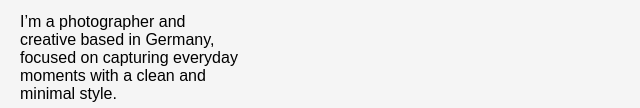
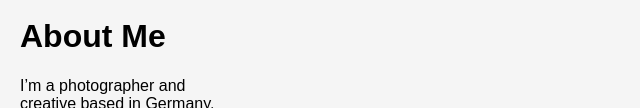
Before and after one commit to ethanbieg/my-website, a plain HTML site: page about.html in a window 1280 px wide. Shown: the part 561-669 px from the top of the page, without its empty margins (0-640 px from the left). Drawn offline with Linux system fonts and the light colour scheme.

Commit message:
Update about.html

````diff
--- a/about.html
+++ b/about.html
@@ -95,10 +95,14 @@
 <a href="#">Music</a>
 <a href="#">Contact</a>
 
-<!-- PROFILE IMAGE -->
 <div class="profile">
   <img src="images/profile.jpg" alt="Profile Photo">
 </div>
+<!-- ABOUT BLOCK (same structure as images) -->
+<div class="work">
+  <div class="content">
+    <h1>About Me</h1>
+
     <p>
       I’m a photographer and creative based in Germany, focused on capturing
       everyday moments with a clean and minimal style.
@@ -116,9 +120,6 @@
 
   </div>
 </div>
-
-  </div>
-</div>
 ```
 
   </div>
````
